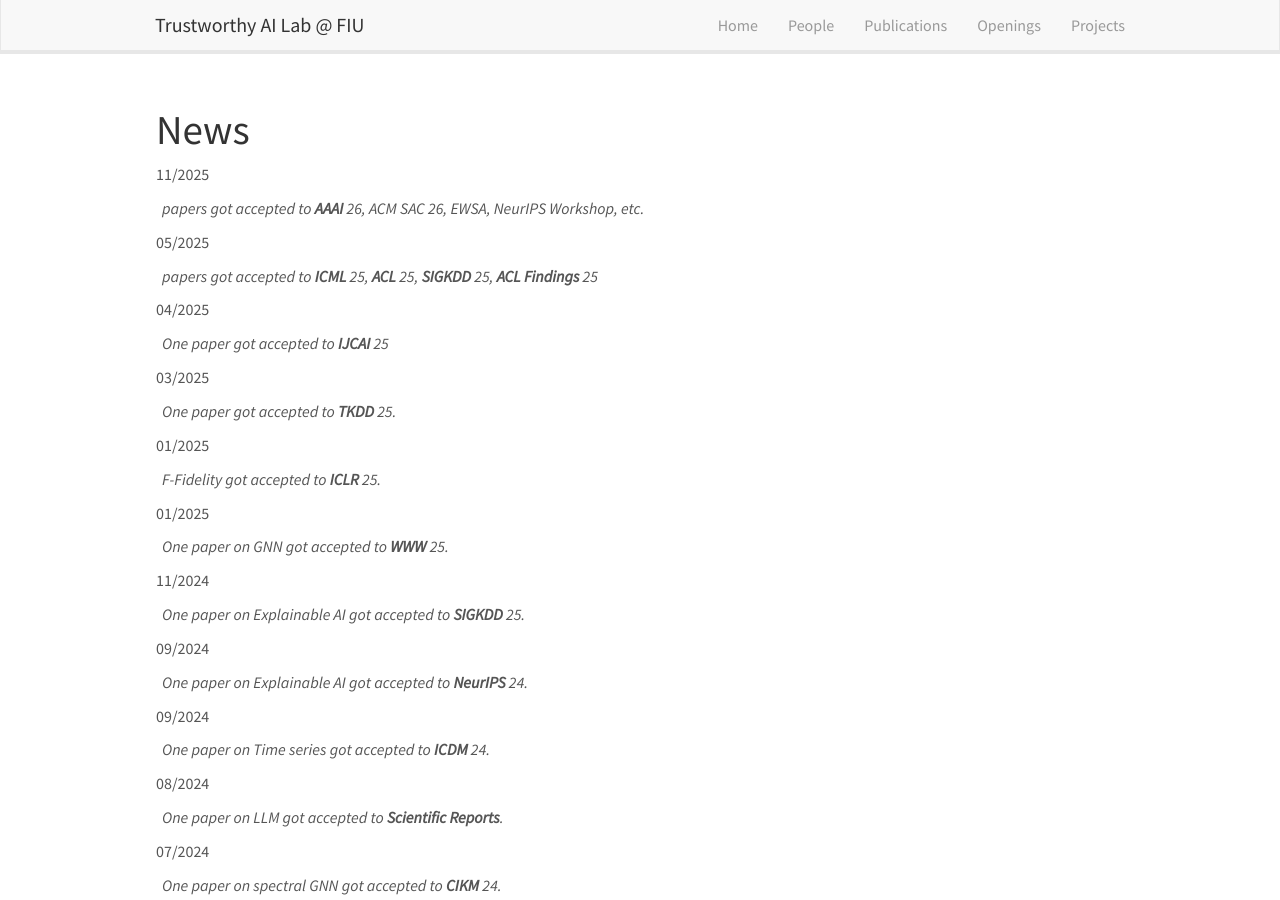
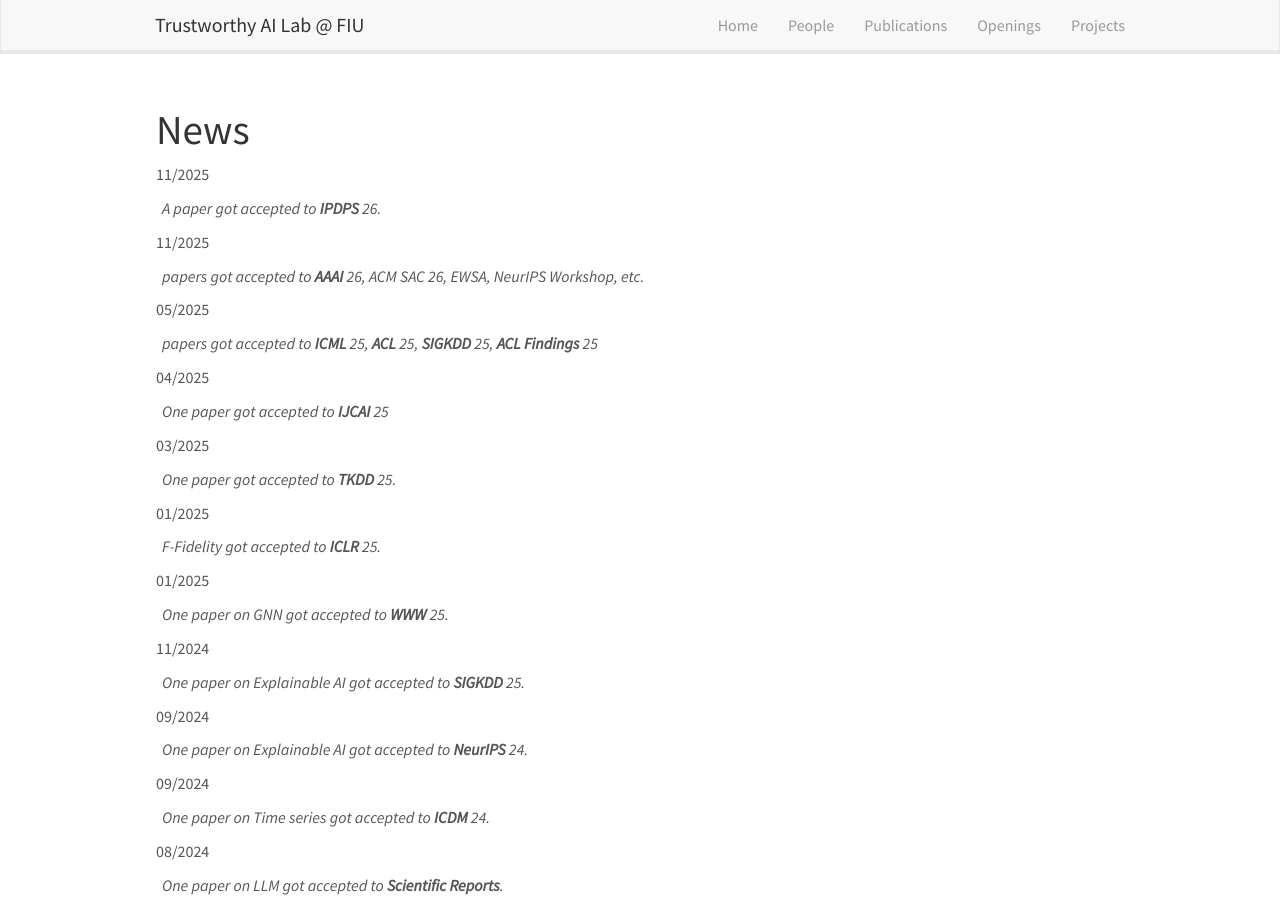
Before and after one commit to trustai4s-lab/trustai4s-lab.github.io, a Jekyll site: the page built from _pages/allnews.md, in a window 1280 px wide and 900 px high. Built offline with Jekyll 4.4.1, drawn with Linux system fonts in a browser that asks for light colours; nearby versions of some CDN libraries.

Commit message:
Add headline for accepted paper to IPDPS 26

```diff
--- a/_data/news.yml
+++ b/_data/news.yml
@@ -1,3 +1,6 @@
+- date: 11/2025
+  headline: A paper got accepted to **IPDPS** 26.
+
 - date: 11/2025
   headline: papers got accepted to **AAAI** 26, ACM SAC 26, EWSA, NeurIPS Workshop, etc.
 
```
